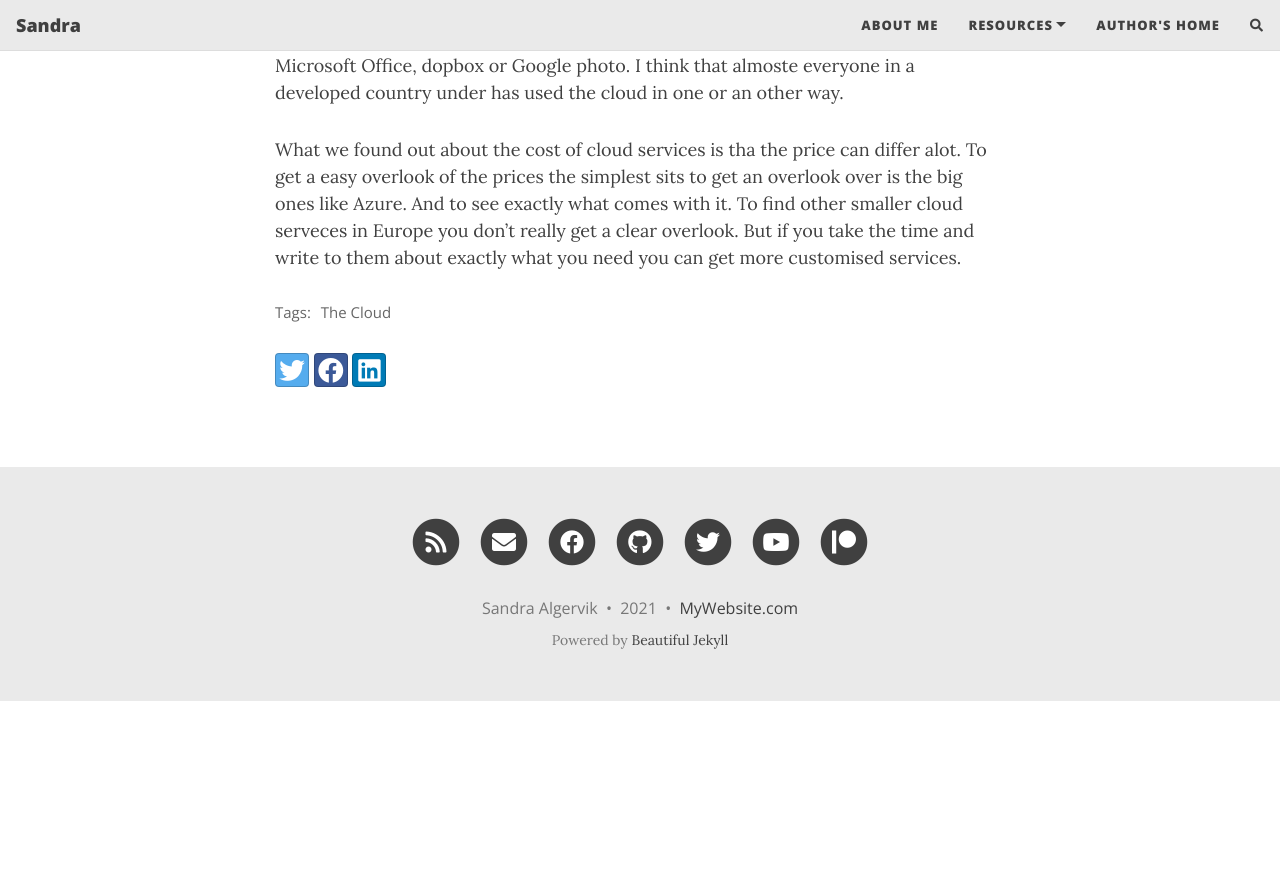
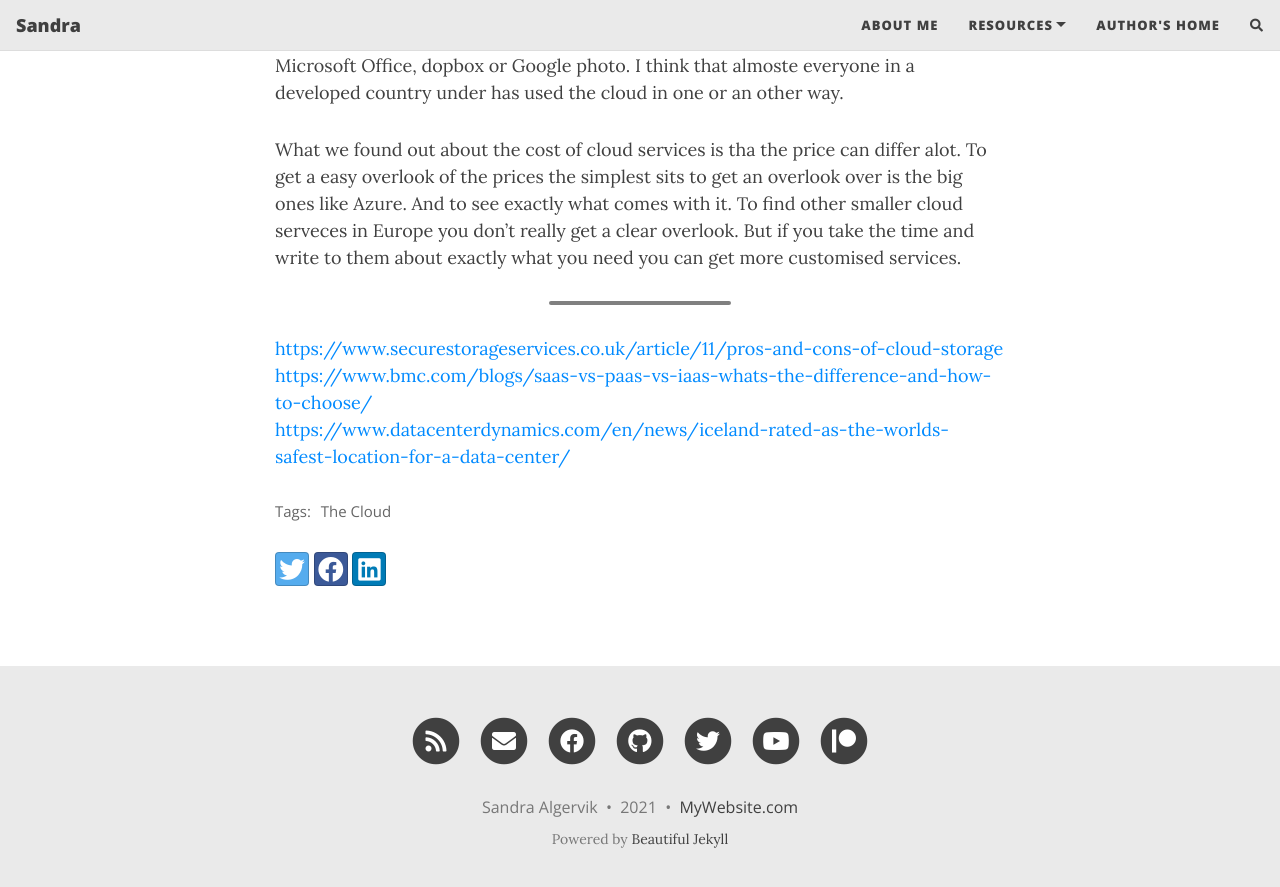
Before and after one commit to SaAlgervik/SaAlgerik.github.io, a Jekyll site: the page built from _posts/2021-09-07-Cloud.md, in a window 1280 px wide and 900 px high, scrolled down 1570 px. Shown: the top 887 px of the window. Built offline with Jekyll 4.4.1, drawn with Linux system fonts in a browser that asks for light colours; nearby versions of some CDN libraries; comment, search, counter and statistics services are not loaded; before the commit the page ends 2271 px from its top, so only the background shows below that.

Commit message:
Update 2021-09-07-Cloud.md

```diff
--- a/_posts/2021-09-07-Cloud.md
+++ b/_posts/2021-09-07-Cloud.md
@@ -29,3 +29,8 @@ You can also choose in what grade you want to use the cloud. You can have your w
 
 
 What we found out about the cost of cloud services is tha the price can differ alot. To get a easy overlook of the prices the simplest sits to get an overlook over is the big ones like Azure. And to see exactly what comes with it. To find other smaller cloud serveces in Europe you don't really get a clear overlook. But if you take the time and write to them about exactly what you need you can get more customised services.
+
+_______________________________________________________________________
+<https://www.securestorageservices.co.uk/article/11/pros-and-cons-of-cloud-storage>
+<https://www.bmc.com/blogs/saas-vs-paas-vs-iaas-whats-the-difference-and-how-to-choose/>
+<https://www.datacenterdynamics.com/en/news/iceland-rated-as-the-worlds-safest-location-for-a-data-center/>
```
